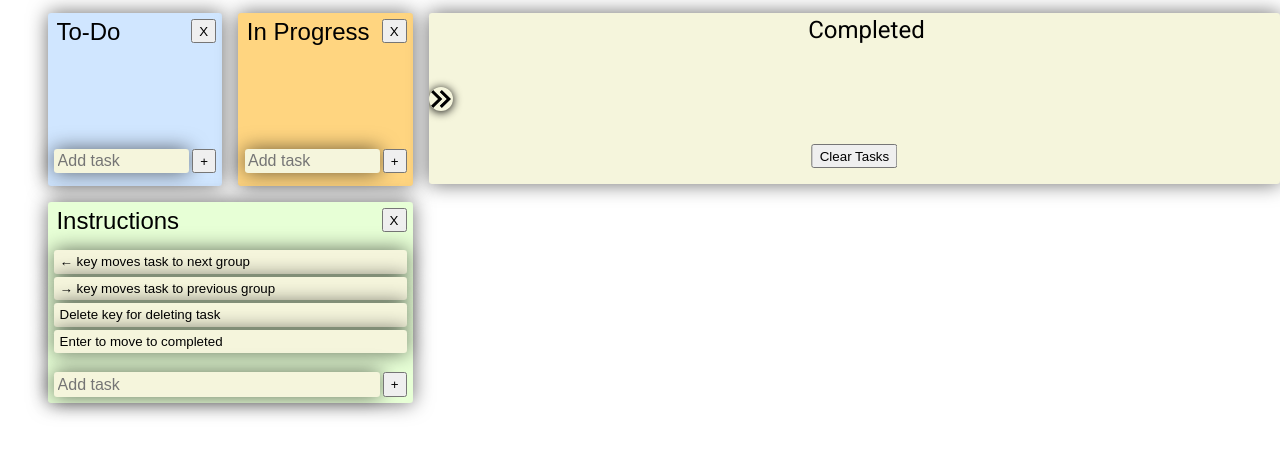
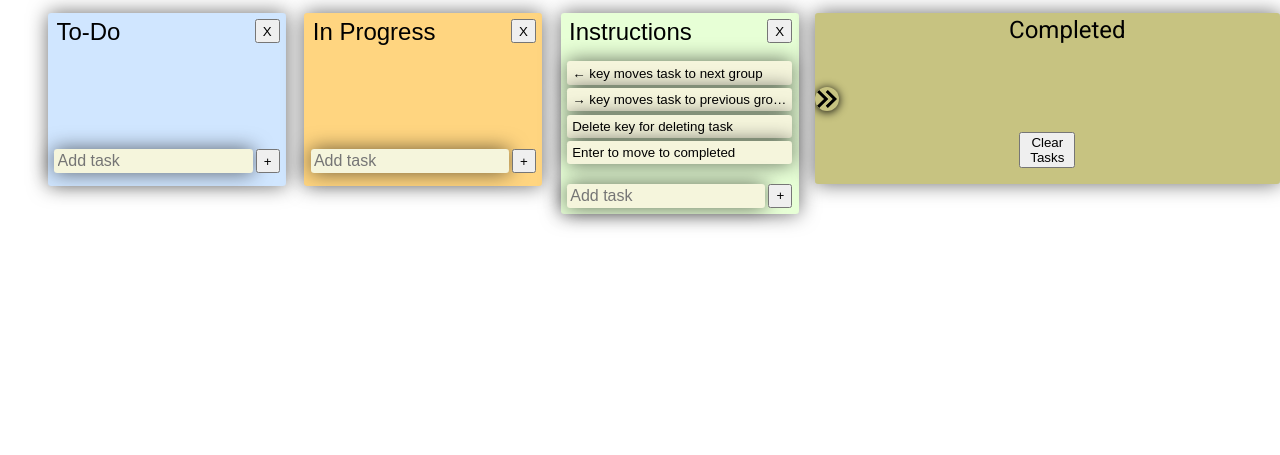
Before and after one commit to FAC29A/oskar-alex, a website: page index.html in a window 1280 px wide. Shown: the part 137-592 px from the top of the page. Drawn offline with Linux system fonts and the light colour scheme.

Commit message:
stylise sidebar

```diff
--- a/styles/styles.css
+++ b/styles/styles.css
@@ -3,9 +3,7 @@
 	--medium-dark-grey: rgba(37, 37, 37, 0.719);
 	--font: 'Roboto', sans-serif;
 
-	--toDoColour: #a3cef1;
-	--inProgressColour: #ffca28;
-	--completedColour: #81c784;
+	--completedColour: #c7c381;
 
 	--box-shadow-light: 0 0 1.25rem rgba(0, 0, 0, 0.58);
 	--box-shadow-hard: 0 0 3.75rem rgba(0, 0, 0, 0.9);
@@ -65,10 +63,10 @@ h2 {
 #sidebar {
 	display: block;
 	position: relative;
-	width: 200%;
-	background-color: beige;
+	width: 50%;
+	background-color: var(--completedColour);
 	box-shadow: var(--box-shadow-light);
-	padding-left: 1.5rem;
+	padding-left: 2.5rem;
 	padding-top: 0.2rem;
 	padding-bottom: 0.5rem;
 	padding-right: 0;
@@ -105,6 +103,7 @@ h2 {
 }
 
 .groupsContainer {
+	flex-grow: 1;
 	display: flex;
 	flex-direction: row;
 	justify-content: space-between;
@@ -114,12 +113,13 @@ h2 {
 }
 
 .tasksContainer {
+	￼Clear Tasks
 	display: block;
 	flex: 1 1 calc(33.333% - 2rem);
 	flex-direction: column;
 	justify-content: space-between;
 	min-width: 10rem;
-	/* max-width: 30%;*/
+	max-width: 30%;
 	height: fit-content;
 	min-height: 10rem;
 	border-radius: 0.2rem;
@@ -251,5 +251,10 @@ p,
 	bottom: 1rem;
 	left: 50%;
 	transform: translateX(-50%);
-	height: 1.5rem;
+	width: 3.5rem;
+	height: fit-content;
 }
+
+#completedList {
+	margin-bottom: 4rem;
+}
```
